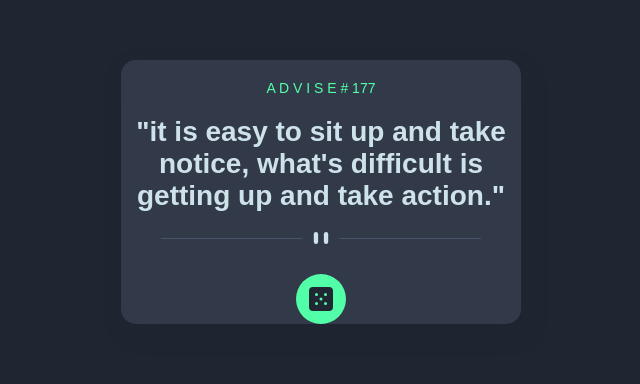
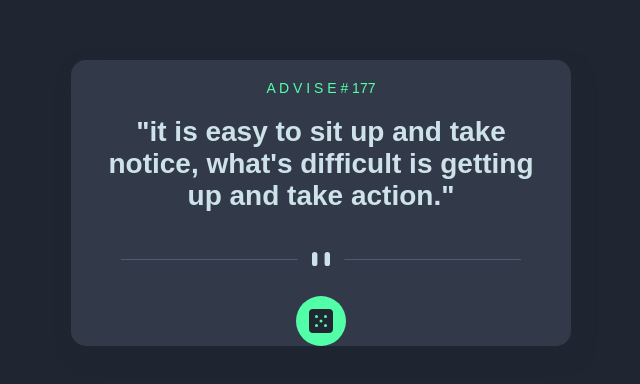
Before and after one commit to EYITAYOABIDOGUN/advice-generator-app-main, a plain HTML site: page index.html in a window 1280 px wide. Shown: the part 140-524 px from the top of the page, without its empty margins (319-959 px from the left). Drawn offline with Linux system fonts and the light colour scheme.

Commit message:
first commit

```diff
--- a/css.css
+++ b/css.css
@@ -17,8 +17,9 @@ body {
   justify-content: center;
 }
 h1 {
+  margin: 20px 20px;
   text-align: center;
-  margin-top: 20px;
+  /* margin-top: 20px; */
   color: var(--LightCyan);
   font-size: 28px;
   font-family: "Manrope", sans-serif;
@@ -34,7 +35,7 @@ div {
   box-shadow: 5px 10px 18px var(--DarkBlue);
   background-color: var(--DarkGrayishBlue);
   border-radius: 15px;
-  width: 400px;
+  width: 500px;
   height: 100%;
   display: flex;
   align-items: center;
```
